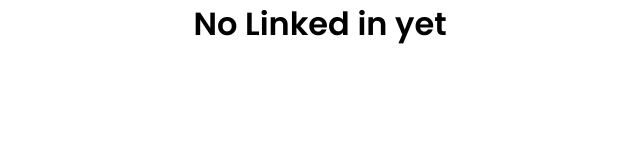
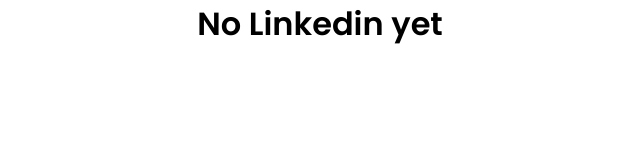
Before and after one commit to Spikree/my-portfolio, a plain HTML site: page boohoo.html in a window 1280 px wide. Shown: the full height of the page, 320-960 px from the left. Drawn offline with Linux system fonts and the light colour scheme.

Commit message:
small mistake fix

```diff
--- a/boohoo.html
+++ b/boohoo.html
@@ -8,7 +8,7 @@
 </head>
 <body>
     <div class="boohoo">
-        <h1>No Linked in yet</h1>
+        <h1>No Linkedin yet</h1>
     </div>
 </body>
 </html>
```
